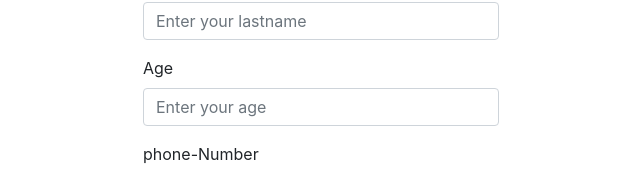
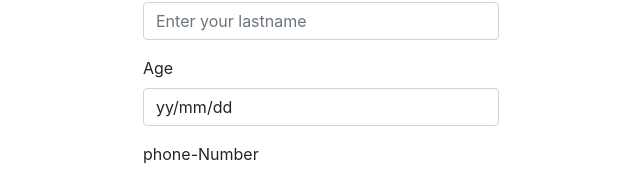
Before and after one commit to abcna/MyFirstForm, a React (Create React App) app: page / in a window 1280 px wide. Shown: the part 171-343 px from the top of the page, without its empty margins (319-959 px from the left). Built offline with nearby package versions, Linux system fonts and the light colour scheme.

Commit message:
create default value and onchange functions

```diff
--- a/src/App.js
+++ b/src/App.js
@@ -18,7 +18,8 @@ const inputs = [
   },
   {
     name: 'age',
-    type : 'number' ,
+    type : 'text' ,
+    defaultValue: 'yy/mm/dd' ,
     placeholder : 'Enter your age',
     label: 'Age'
   },
--- a/src/Components/Formbuilder.jsx
+++ b/src/Components/Formbuilder.jsx
@@ -2,13 +2,28 @@ import React from "react";
 import PropTypes from "prop-types";
 import Inputs from "./Inputs";
 import Toggles from "./Toggles";
+import { useState } from "react";
 export default function Formbuilder( {inputs} ) {
+
+  const [dataValue, setDataValue] = useState(initialState)
+
+  function initialState () {
+    const initialValue = {} ;
+    inputs.forEach((input)=>{
+      initialValue[input.name]= input.defaultValue || ''
+    })
+    return initialValue
+  }
+
+  function handleChange (e){
+    setDataValue({...dataValue , [e.target.name] : e.target.value})}
+
   return (
     <form>
       {inputs.map((input) => {
         switch (input.type) {
           case "text": {
-            return <Inputs inputs={input} />;
+            return <Inputs onChange={handleChange} value={dataValue[input.name]} inputs={input} />;
 
           }
           case "number": {
--- a/src/Components/Inputs.jsx
+++ b/src/Components/Inputs.jsx
@@ -1,17 +1,14 @@
 import React from "react";
-import { useState } from "react";
-export default function Inputs({ inputs }) {
+export default function Inputs({ inputs, value, onChange }) {
   const { name, label, type, placeholder, help } = inputs;
-  const [state, setstate] = useState("");
-  function hanldeChange(e) { setstate(e.target.value)}
   return (
     <div className="mb-3">
       <label htmlFor={label} className="form-label">
         {label}
       </label>
       <input
-      onChange={hanldeChange}
-        value={state}
+        onChange={onChange}
+        value={value}
         name={name}
         type={type}
         placeholder={placeholder}
```
